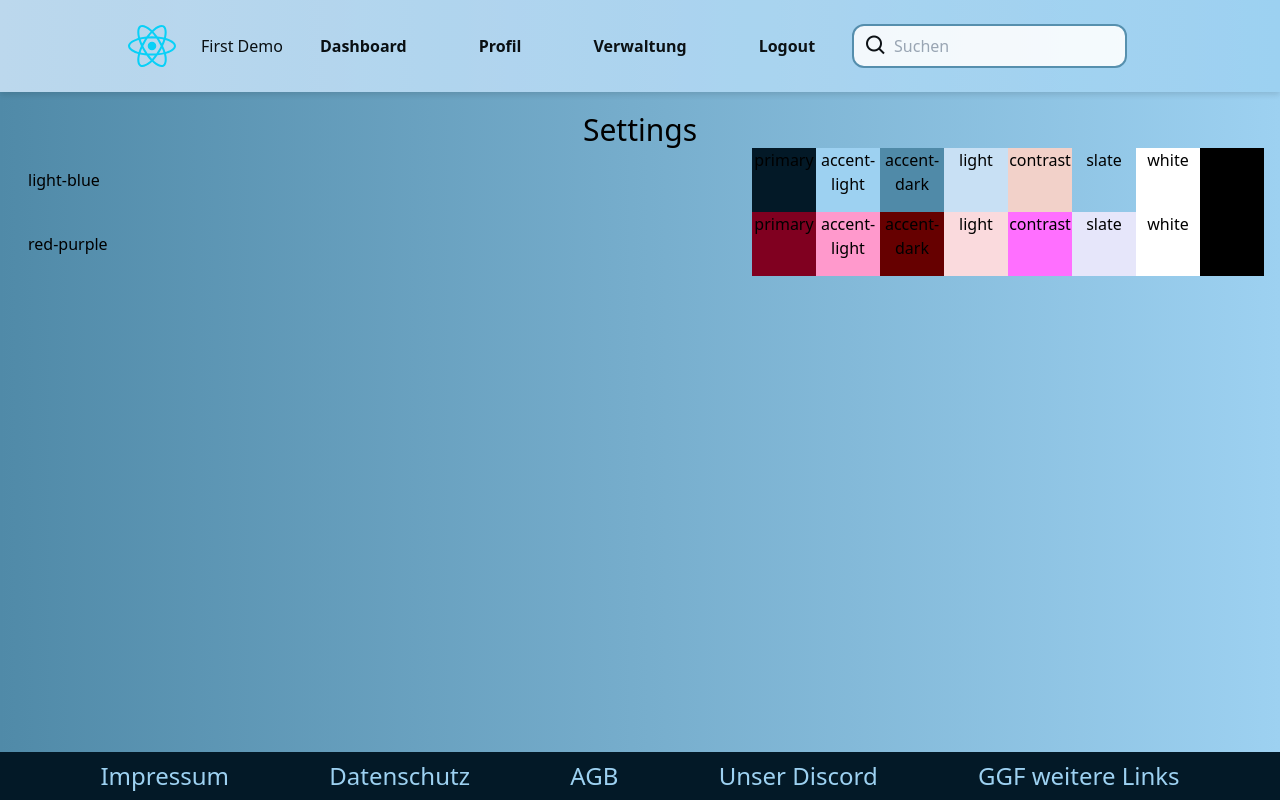
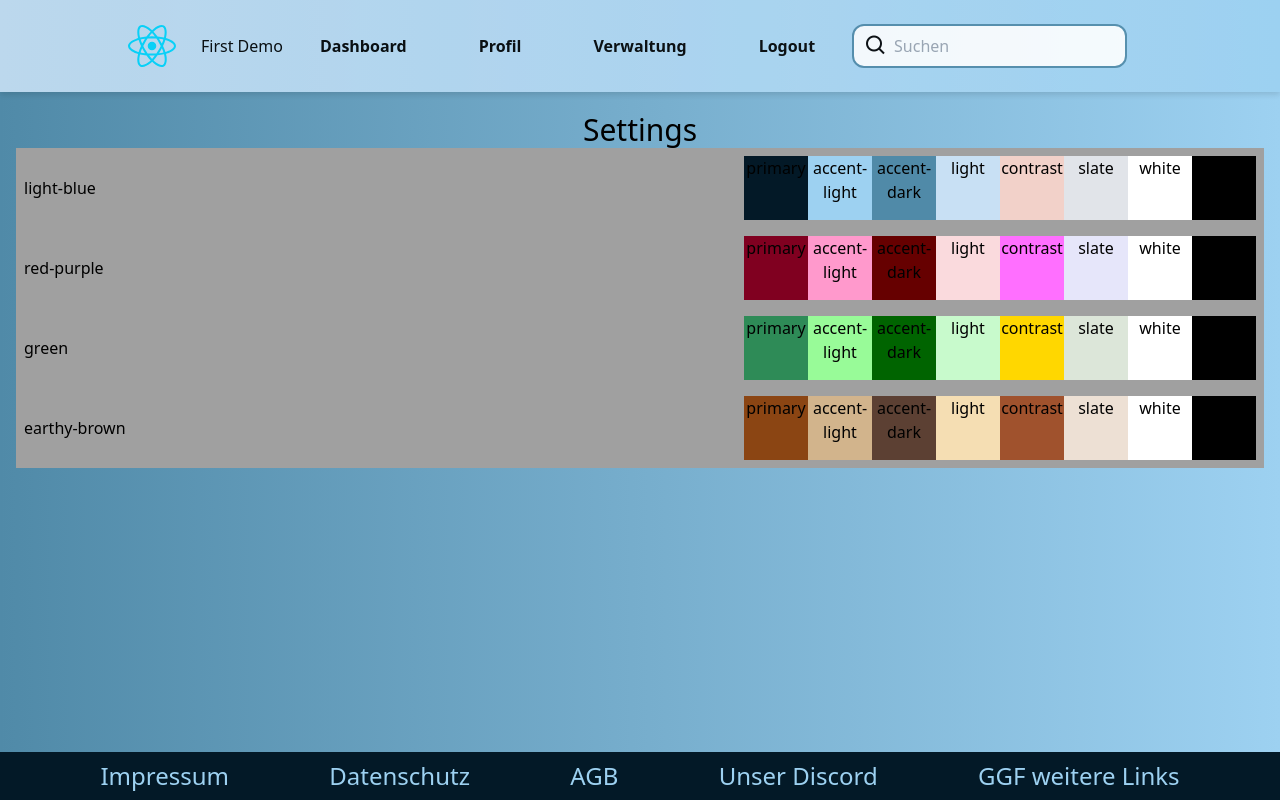
Before and after one commit to Darius-IX/Darius-IX.github.io, a React (Vite) app: page /einstellungen in a window 1280 px wide. Built offline with nearby package versions, Linux system fonts and the light colour scheme.

Commit message:
more themes

```diff
--- a/src/components/Misc/ColorScheme.tsx
+++ b/src/components/Misc/ColorScheme.tsx
@@ -48,7 +48,7 @@ const SchemeLightBlue = new ColorScheme(
     { name: "accent-dark", value: "#508AA8" },
     { name: "light", value: "#C8E0F4" },
     { name: "contrast", value: "#F2D1C9" },
-    { name: "slate", value: "slate-100" },
+    { name: "slate", value: "#E1E4E9" },
     { name: "white", value: "white" },
     { name: "black", value: "black" },
   ],
@@ -69,6 +69,39 @@ const SchemeRedPurple = new ColorScheme(
   "red-purple"
 );
 
-const allColorSchmes = [SchemeLightBlue, SchemeRedPurple];
-export { allColorSchmes };
+const SchemeGreen = new ColorScheme(
+  [
+    { name: "primary", value: "#2E8B57" }, // Sea green
+    { name: "accent-light", value: "#98FB98" }, // Pale green
+    { name: "accent-dark", value: "#006400" }, // Dark green
+    { name: "light", value: "#C8FACC" }, // Light mint
+    { name: "contrast", value: "#FFD700" }, // Golden yellow
+    { name: "slate", value: "#DCE6D9" }, // Soft grayish-green
+    { name: "white", value: "white" },
+    { name: "black", value: "black" },
+  ],
+  "green"
+);
+
+const SchemeEarthyBrown = new ColorScheme(
+  [
+    { name: "primary", value: "#8B4513" }, // Saddle brown
+    { name: "accent-light", value: "#D2B48C" }, // Tan
+    { name: "accent-dark", value: "#5C4033" }, // Dark brown
+    { name: "light", value: "#F5DEB3" }, // Wheat
+    { name: "contrast", value: "#A0522D" }, // Sienna
+    { name: "slate", value: "#EDE0D4" }, // Light beige
+    { name: "white", value: "white" },
+    { name: "black", value: "black" },
+  ],
+  "earthy-brown"
+);
+
+const allColorSchemes = [
+  SchemeLightBlue,
+  SchemeRedPurple,
+  SchemeGreen,
+  SchemeEarthyBrown,
+];
+export { allColorSchemes };
 export { ColorScheme };
--- a/src/index.css
+++ b/src/index.css
@@ -8,7 +8,7 @@
   --color-accent-dark: #508aa8;
   --color-light: #c8e0f4;
   --color-contrast: #f2d1c9;
-  --color-slate: slate-100;
+  --color-slate: #e1e4e9;
   --color-white: white;
   --color-black: black;
 }
--- a/src/pages/Settings.tsx
+++ b/src/pages/Settings.tsx
@@ -1,4 +1,4 @@
-import { allColorSchmes, ColorScheme } from "../components/Misc/ColorScheme";
+import { allColorSchemes, ColorScheme } from "../components/Misc/ColorScheme";
 
 function SelectColorScheme(schemeName: ColorScheme) {
   schemeName.getColors().forEach((color) => {
@@ -14,11 +14,11 @@ const Settings = () => {
     <div className="p-4">
       <div className="text-center text-3xl">Settings</div>
       <ul className="">
-        {allColorSchmes.map((colorScheme) => (
-          <div className="flex justify-between">
+        {allColorSchemes.map((colorScheme) => (
+          <div className="flex justify-between p-2 bg-[#a0a0a0]">
             {/* <div className="peer/parent_button px-3 py-2 hover:bg-accent-light rounded-lg cursor-pointer"> */}
             <button
-              className="px-3 py-2 rounded-lg cursor-pointer"
+              className="rounded-lg hover:underline cursor-pointer"
               onClick={() => SelectColorScheme(colorScheme)}
             >
               {colorScheme.getSchemeName()}
```
